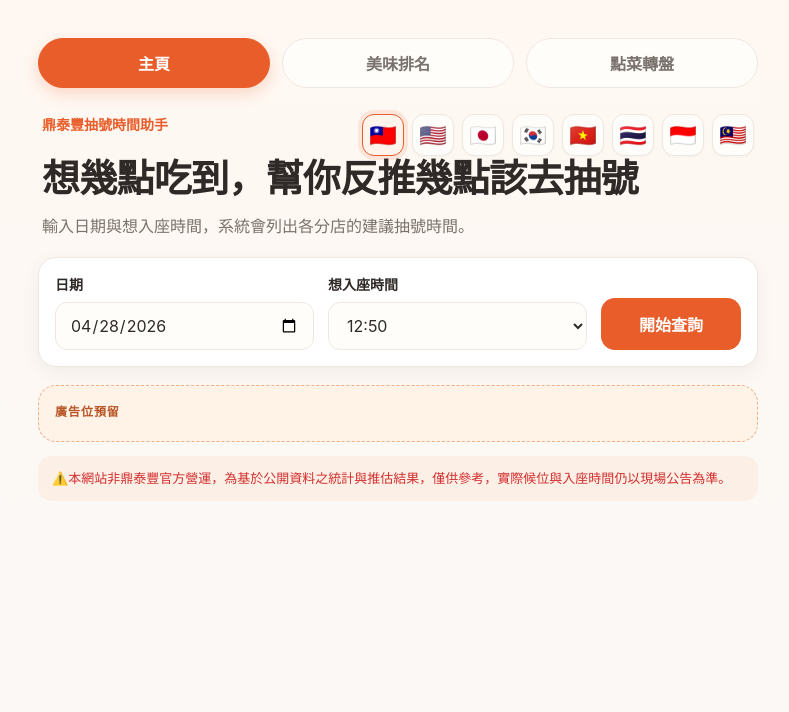
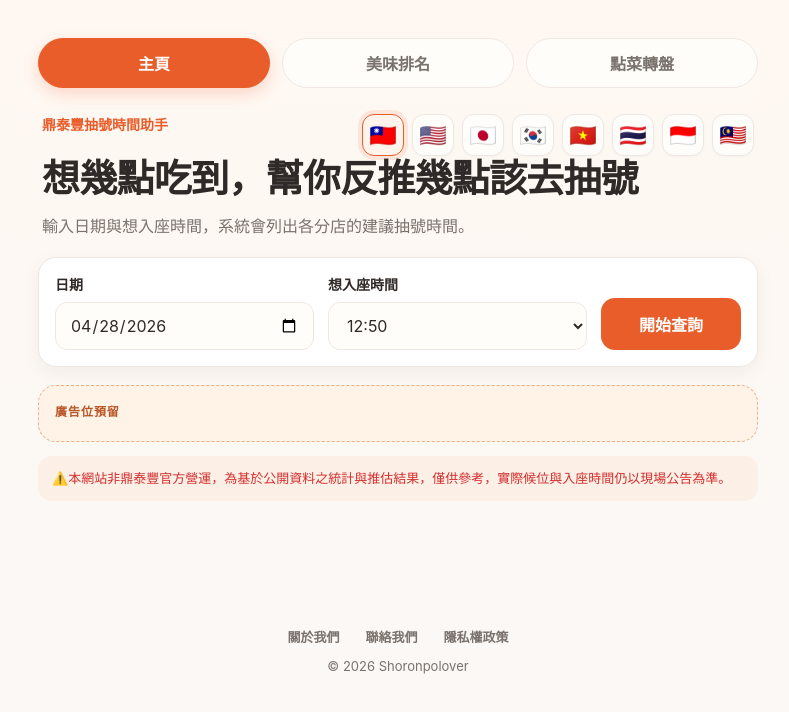
Before and after one commit to WeiChungChan/dintaifung-web, a React (Vite) app: page / in a window 1280 px wide. Shown: the top 712 px of the page, without its empty margins (242-1031 px from the left). Built offline with nearby package versions, Linux system fonts and the light colour scheme.

Commit message:
feat: add static info pages and footer links

```diff
--- /dev/null
+++ b/src/AboutPage.jsx
@@ -0,0 +1,22 @@
+export default function AboutPage() {
+  return (
+    <section className="panel static-page">
+      <h2>關於我們</h2>
+
+      <p>
+        Shoronpolover 是一個以資料分析與使用者互動為核心的餐飲工具網站，
+        透過公開資料整理、統計與簡單的互動功能，協助使用者在用餐前做出更輕鬆的決策。
+      </p>
+
+      <p>
+        本網站提供的資訊包含熱門餐點投票、抽號時間推估與隨機點餐工具，
+        主要目的為提升用餐體驗與娛樂性。
+      </p>
+
+      <p>
+        ⚠️ 本網站非鼎泰豐官方營運，亦未與鼎泰豐或任何相關品牌合作，
+        所有資訊皆為基於公開資料之整理與推估結果，僅供參考。
+      </p>
+    </section>
+  );
+}
--- a/src/App.css
+++ b/src/App.css
@@ -898,6 +898,60 @@
   }
 }
 
+.static-page {
+  max-width: 720px;
+  margin: 0 auto;
+  line-height: 1.7;
+}
+
+.static-page h2 {
+  margin-bottom: 12px;
+}
+
+.static-page h3 {
+  margin-top: 18px;
+  margin-bottom: 6px;
+}
+
+.static-page p {
+  margin-bottom: 10px;
+}
+
+.site-footer {
+  margin: 48px auto 24px;
+  padding: 18px 12px;
+  text-align: center;
+  color: var(--muted);
+  font-size: 13px;
+}
+
+.footer-links {
+  display: flex;
+  justify-content: center;
+  gap: 14px;
+  flex-wrap: wrap;
+  margin-bottom: 8px;
+}
+
+.footer-links button {
+  border: none;
+  background: transparent;
+  color: var(--muted);
+  font-size: 13px;
+  font-weight: 700;
+  cursor: pointer;
+  padding: 4px 6px;
+}
+
+.footer-links button:hover {
+  color: var(--primary);
+}
+
+.footer-copy {
+  color: var(--muted);
+  font-size: 13px;
+}
+
 /* =========================
    Mobile
 ========================= */
--- a/src/App.jsx
+++ b/src/App.jsx
@@ -4,6 +4,9 @@
 import VotePage from "./VotePage";
 import { trackEvent } from "./ga";
 import WheelPage from "./WheelPage";
+import AboutPage from "./AboutPage";
+import ContactPage from "./ContactPage";
+import PrivacyPage from "./PrivacyPage";
 
 const API_BASE = "/api";
 
@@ -597,7 +600,20 @@
 
         {activeTab === "vote" && <VotePage />}
 		{activeTab === "wheel" && <WheelPage />}
+		{activeTab === "about" && <AboutPage />}
+		{activeTab === "contact" && <ContactPage />}
+		{activeTab === "privacy" && <PrivacyPage />}
       </div>
+
+	  <footer className="site-footer">
+	    <div className="footer-links">
+	      <button type="button" onClick={() => setActiveTab("about")}>關於我們</button>
+	      <button type="button" onClick={() => setActiveTab("contact")}>聯絡我們</button>
+	      <button type="button" onClick={() => setActiveTab("privacy")}>隱私權政策</button>
+ 	   </div>
+
+	    <div className="footer-copy">© 2026 Shoronpolover</div>
+	  </footer>
     </div>
   );
 }
--- /dev/null
+++ b/src/ContactPage.jsx
@@ -0,0 +1,20 @@
+export default function ContactPage() {
+  return (
+    <section className="panel static-page">
+      <h2>聯絡我們</h2>
+
+      <p>
+        若您對本網站內容有任何建議、問題或合作邀約，歡迎透過以下方式聯繫：
+      </p>
+
+      <p>
+        Email：
+        <a href="mailto:contact@shoronpolover.com">contact@shoronpolover.com</a>
+      </p>
+
+      <p>
+        我們會盡快回覆您的訊息。
+      </p>
+    </section>
+  );
+}
--- /dev/null
+++ b/src/PrivacyPage.jsx
@@ -0,0 +1,39 @@
+export default function PrivacyPage() {
+  return (
+    <section className="panel static-page">
+      <h2>隱私權政策</h2>
+
+      <p>
+        本網站重視您的隱私，以下說明我們如何蒐集、使用與保護您的資訊。
+      </p>
+
+      <h3>1. 資料蒐集</h3>
+      <p>
+        當您使用本網站時，我們可能會蒐集匿名的使用行為資料，例如瀏覽頁面、
+        點擊紀錄與基本裝置資訊。
+      </p>
+
+      <h3>2. Cookies</h3>
+      <p>
+        本網站可能使用 Cookies 以提升使用體驗，您可透過瀏覽器設定停用 Cookies。
+      </p>
+
+      <h3>3. Google Analytics</h3>
+      <p>
+        本網站使用 Google Analytics 進行流量分析，
+        以了解使用者如何與網站互動。
+      </p>
+
+      <h3>4. 廣告服務</h3>
+      <p>
+        本網站未來可能使用 Google AdSense 等第三方廣告服務，
+        這些服務可能使用 Cookies 提供相關廣告內容。
+      </p>
+
+      <h3>5. 聯絡方式</h3>
+      <p>
+        若您對隱私權政策有任何疑問，請透過聯絡我們頁面與我們聯繫。
+      </p>
+    </section>
+  );
+}
```
